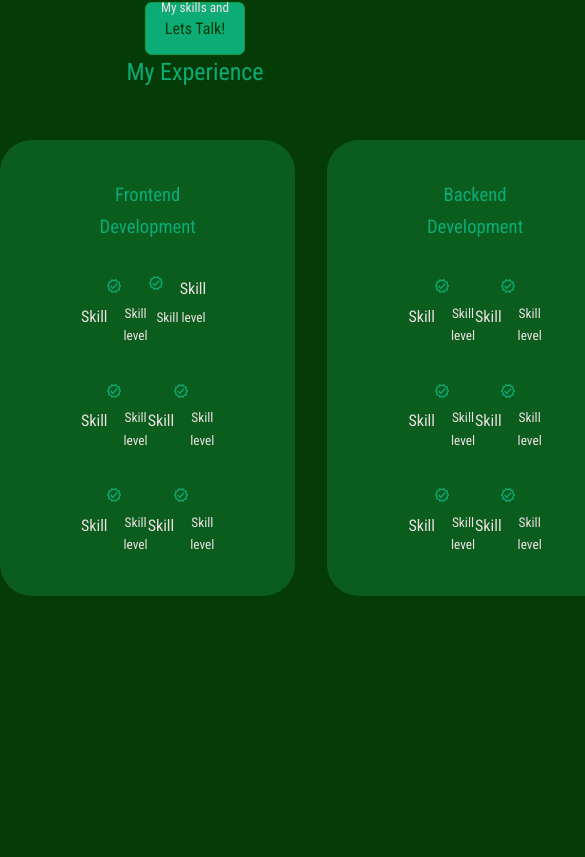
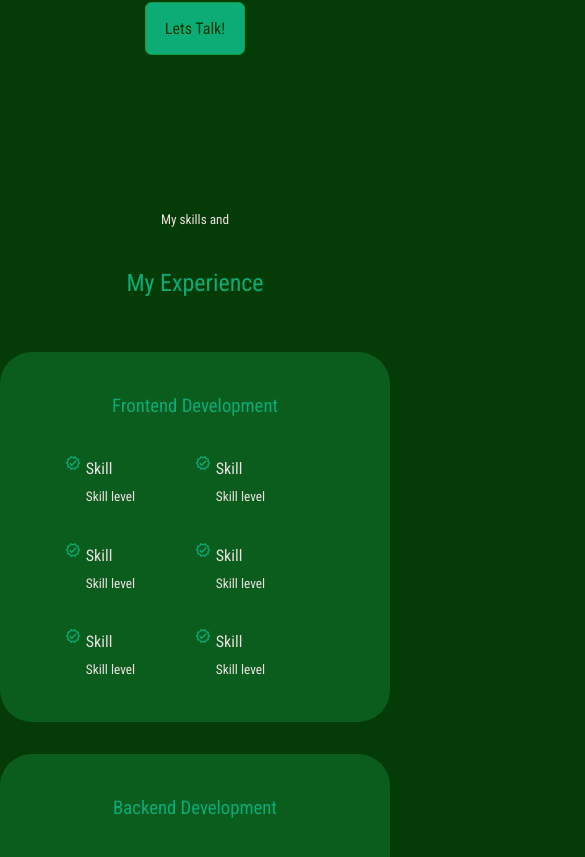
Before and after one commit to Imani-ES/Imani.tech, a React (Create React App) app in the folder imani-website/: page / in a window 390 px wide. Shown: the part 1947-2804 px from the top of the page, 585 px wide, since content can reach past the window. Built offline with nearby package versions, Linux system fonts and the light colour scheme.

Commit message:
experience responsive
experience is now responsive. moving onto portfilio

```diff
--- a/imani-website/src/components/exp/exp.css
+++ b/imani-website/src/components/exp/exp.css
@@ -1,16 +1,18 @@
 .exp__container{
     display: grid;
     grid-template-columns: 1fr 1fr;
-    gap:2rem;
+    gap: 2rem;
 }
 
 .exp__container > div{
     background: var(--palatte_2);
     border-radius: 2rem;
-    padding: 2.4rem 5rem;
+    padding: 2.4rem 4rem;
     border-radius: 2rem;
     border: 1px solid transparent;
     transition: var(--transition);
+    /* width: 80%; */
+
 }
 
 .exp__container > div:hover {
@@ -31,8 +33,11 @@
 
 }
 .exp_details{
-    /* display: flex; */
-    text-align: center;
+    display: flex;
+    /* text-align: center; */
+    /* display: grid; */
+    /* grid-template-columns: 1fr 3fr; */
+    gap: .3rem;
 }
 
 .exp_details:hover{
@@ -42,7 +47,23 @@
 .check{
     color: var(--palatte_4);
 }
-.skill{
-    display: flex;
-    gap: 1rem;
-}
+
+
+/* ==================MEDIA QUERIES (Medium devices)===============*/
+
+@media screen and (max-width: 1024px) {
+    .exp__container{
+        grid-template-columns: 1fr;
+    }
+ }
+
+ /* ==================MEDIA QUERIES (Small devices)===============*/
+
+ @media screen and (max-width: 600px) {
+     .exp__container{
+        width: 80%;
+        grid-template-columns: 1fr;
+     }
+
+
+ }
--- a/imani-website/src/components/exp/exp.jsx
+++ b/imani-website/src/components/exp/exp.jsx
@@ -21,12 +21,11 @@ const Exp = () => {
             </article>
 
             <article className='exp_details'>
+              <MdOutlineVerified className='check' />
               <div className='skill'>
-                <MdOutlineVerified className='check' />
                 <h4>Skill</h4>
+                <small>Skill level</small>
               </div>
-
-              <small>Skill level</small>
             </article>
 
             <article className='exp_details'>
--- a/imani-website/src/index.css
+++ b/imani-website/src/index.css
@@ -54,7 +54,7 @@ h1{
 
 section {
     margin-top: 8rem;
-    height: 100vh;
+    /* height: 100vh; */
 }
 
 section > h2, section > h5 {
```
